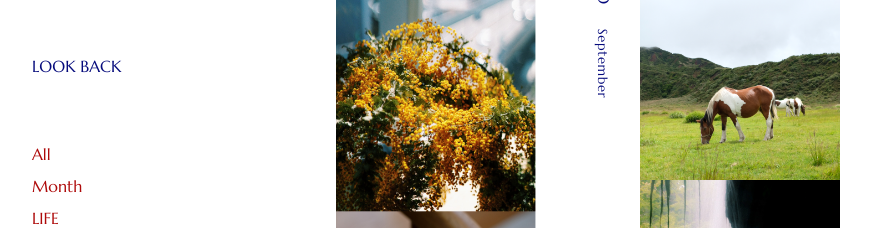
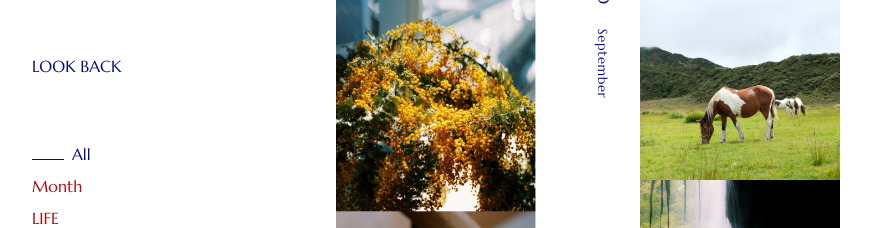
Before and after one commit to gogoipe3913/react-vite-transition-test, a React (Vite) app: page / in a window 1280 px wide. Shown: the part 2060-2288 px from the top of the page, without its empty margins (68-939 px from the left). Built offline with nearby package versions, Linux system fonts and the light colour scheme; a web font is replaced by a local one.

Commit message:
現在指定されているソートに印をつける

```diff
--- a/src/components/organisms/LookBack/index.tsx
+++ b/src/components/organisms/LookBack/index.tsx
@@ -214,7 +214,12 @@ const LookBack: React.FC<LookBackProps> = ({ className = "" }) => {
             {lookBackSortItems.map((sortItem, index) => (
               <li key={index} className={style.LookBack__sortItem}>
                 <button
-                  className={style.LookBack__sortButton}
+                  className={classNames(
+                    style.LookBack__sortButton,
+                    sortItem.name === currentSortName
+                      ? style["LookBack__sortButton--current"]
+                      : ""
+                  )}
                   onClick={() => {
                     setCurrentSortName(sortItem.name);
                   }}
--- a/src/components/organisms/LookBack/style.module.scss
+++ b/src/components/organisms/LookBack/style.module.scss
@@ -50,6 +50,15 @@ $timing-function-image: cubic-bezier(0.83, 0, 0.17, 1);
         width: 32px;
         margin-right: 8px;
       }
+    }
+  }
+
+  .LookBack__sortButton--current {
+    color: $font-color-blue;
+
+    &::before {
+      width: 32px;
+      margin-right: 8px;
     }
   }
 
```
